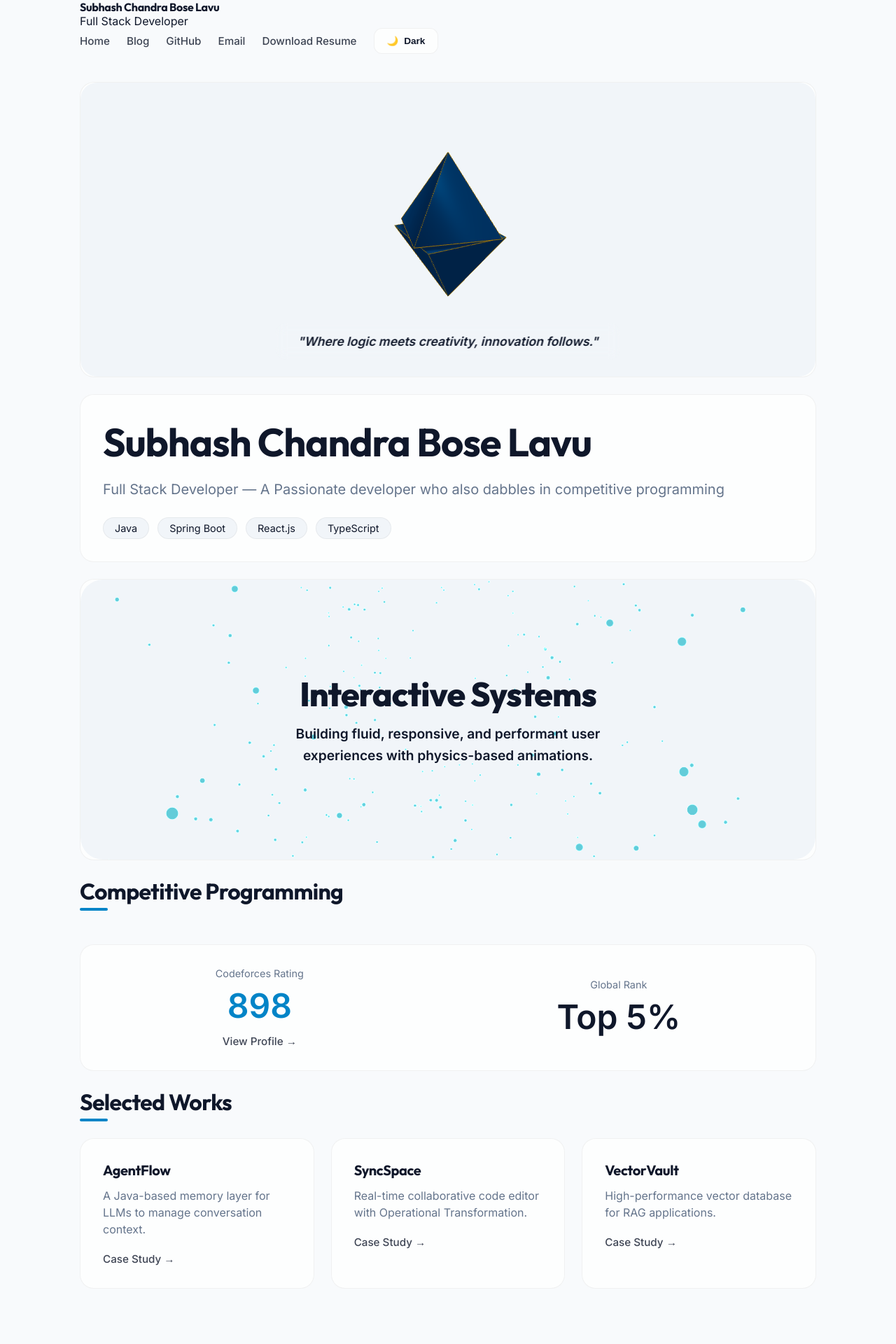
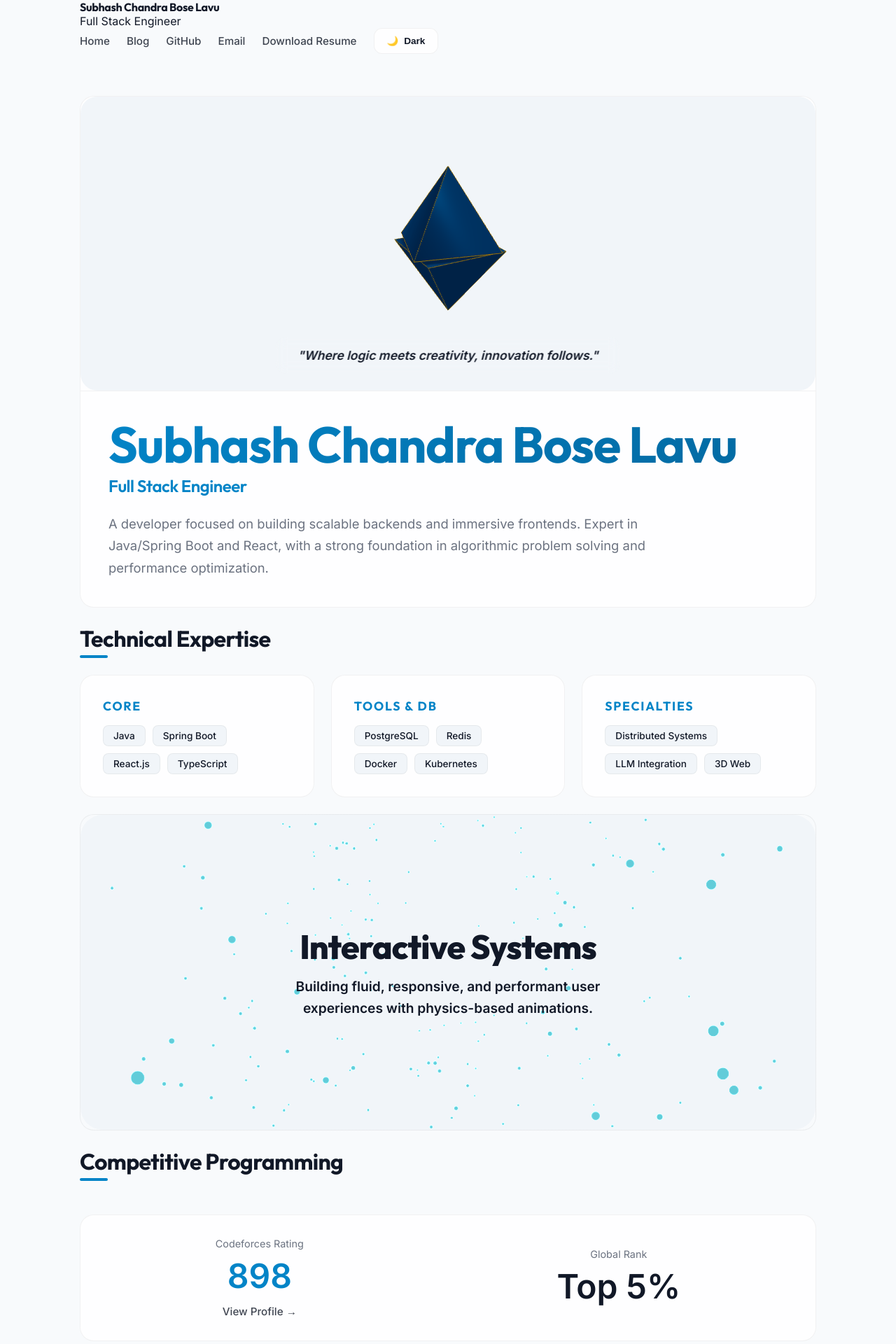
Before and after one commit to slyezil/subhash-portfolio, a React (Create React App) app: page / in a window 1280 px wide. Shown: the top 1920 px of the page at 70% size. Built offline with nearby package versions, Linux system fonts and the light colour scheme.

Commit message:
UI tweks to the skills section

```diff
--- a/src/data/siteConfig.js
+++ b/src/data/siteConfig.js
@@ -1,11 +1,15 @@
 export const SITE = {
   name: 'Subhash Chandra Bose Lavu',
-  title: 'Full Stack Developer',
-  bio: 'A Passionate developer who also dabbles in competitive programming',
-  skills: ['Java','Spring Boot','React.js','TypeScript'],
+  title: 'Full Stack Engineer',
+  bio: 'A developer focused on building scalable backends and immersive frontends. Expert in Java/Spring Boot and React, with a strong foundation in algorithmic problem solving and performance optimization.',
+  skillCategories: [
+    { name: 'Core', skills: ['Java', 'Spring Boot', 'React.js', 'TypeScript'] },
+    { name: 'Tools & DB', skills: ['PostgreSQL', 'Redis', 'Docker', 'Kubernetes'] },
+    { name: 'Specialties', skills: ['Distributed Systems', 'LLM Integration', '3D Web'] }
+  ],
   github: 'https://github.com/slyezil',
-  email: 'lavuscb@gmail',
+  email: 'lavuscb@gmail.com',
   resume: "/assets/resume/Subhash_Resume_v1.pdf",
   codeforces: 'https://codeforces.com/profile/slyezil',
-  profileImage: null // placeholder
+  profileImage: null
 };
--- a/src/index.css
+++ b/src/index.css
@@ -1,30 +1,36 @@
 @import url('https://fonts.googleapis.com/css2?family=Inter:wght@400;500;600&family=Outfit:wght@500;600;700;800&display=swap');
 
 :root {
-  /* Dark Theme (Default) */
-  --bg: #020617;
-  --bg-subtle: #0f172a;
-  --card: rgba(15, 23, 42, 0.6);
+  /* Premium Dark Theme - Restored Blue */
+  --bg: #030712;
+  --bg-subtle: #0b1120;
+  --card: rgba(17, 24, 39, 0.7);
   --card-border: rgba(255, 255, 255, 0.08);
-  --text: #f8fafc;
+  --text: #f9fafb;
   --text-muted: #94a3b8;
   --accent: #38bdf8;
+  /* Original Blue */
+  --accent-secondary: #0ea5e9;
   --accent-glow: rgba(56, 189, 248, 0.3);
-  --header-bg: rgba(2, 6, 23, 0.8);
-  --glass-blur: 12px;
+  --header-bg: rgba(3, 7, 18, 0.85);
+  --glass-blur: 16px;
+  --gradient-primary: linear-gradient(135deg, #38bdf8 0%, #0ea5e9 100%);
   color-scheme: dark;
 }
 
 [data-theme='light'] {
   --bg: #f8fafc;
   --bg-subtle: #f1f5f9;
-  --card: rgba(255, 255, 255, 0.7);
+  --card: rgba(255, 255, 255, 0.8);
   --card-border: rgba(0, 0, 0, 0.05);
-  --text: #0f172a;
-  --text-muted: #64748b;
+  --text: #111827;
+  --text-muted: #6b7280;
   --accent: #0284c7;
+  /* Original Light Blue */
+  --accent-secondary: #0ea5e9;
   --accent-glow: rgba(2, 132, 199, 0.15);
-  --header-bg: rgba(248, 250, 252, 0.8);
+  --header-bg: rgba(255, 255, 255, 0.85);
+  --gradient-primary: linear-gradient(135deg, #0284c7 0%, #0369a1 100%);
   color-scheme: light;
 }
 
@@ -139,8 +145,49 @@ h4,
 
 .projects-grid {
   display: grid;
-  grid-template-columns: repeat(auto-fit, minmax(280px, 1fr));
-  gap: 24px;
+  grid-template-columns: repeat(auto-fit, minmax(320px, 1fr));
+  gap: 32px;
+}
+
+.text-gradient {
+  background: var(--gradient-primary);
+  -webkit-background-clip: text;
+  -webkit-text-fill-color: transparent;
+  background-clip: text;
+}
+
+.badge {
+  background: var(--bg-subtle);
+  padding: 6px 14px;
+  border-radius: 8px;
+  border: 1px solid var(--card-border);
+  font-size: 0.85rem;
+  font-weight: 500;
+  transition: all 0.2s ease;
+}
+
+.badge:hover {
+  border-color: var(--accent);
+  color: var(--accent);
+}
+
+.accent-link {
+  color: var(--accent) !important;
+  opacity: 1 !important;
+  font-weight: 600 !important;
+  display: inline-flex;
+  align-items: center;
+  transition: transform 0.2s ease !important;
+}
+
+.accent-link:hover {
+  transform: translateX(4px);
+}
+
+.project-card {
+  display: flex;
+  flex-direction: column;
+  height: 100%;
 }
 
 button.theme-btn {
--- a/src/pages/Home.jsx
+++ b/src/pages/Home.jsx
@@ -8,9 +8,9 @@ import ProjectCard from '../components/ProjectCard';
 import { SITE } from '../data/siteConfig';
 
 const PROJECTS = [
-  { title: 'AgentFlow', desc: 'A Java-based memory layer for LLMs to manage conversation context.', link: '/post/building-agentflow' },
-  { title: 'SyncSpace', desc: 'Real-time collaborative code editor with Operational Transformation.', link: '#' },
-  { title: 'VectorVault', desc: 'High-performance vector database for RAG applications.', link: '#' }
+  { title: 'AgentFlow', desc: 'A sophisticated Java memory layer enabling stateful conversations with local LLMs.', link: '/post/building-agentflow', tags: ['Java', 'AI'] },
+  { title: 'SyncSpace', desc: 'Real-time collaborative workspace using Operational Transformation and WebSockets.', link: '#', tags: ['React', 'Node.js'] },
+  { title: 'VectorVault', desc: 'Custom vector indexing system for high-performance RAG implementations.', link: '#', tags: ['Python', 'Vector DB'] }
 ];
 
 export default function Home() {
@@ -43,35 +43,44 @@ export default function Home() {
 
       <main className="container">
         {/* Hero Section */}
-        <section className="animate-in" style={{ marginTop: '40px' }}>
+        <section className="animate-in" style={{ marginTop: '60px' }}>
           <div className="glass-card" style={{ padding: 0, overflow: 'hidden' }}>
+            <div style={{ width: '100%', borderBottom: '1px solid var(--card-border)' }}>
               <FuturisticHero />
             </div>
-          <div className="glass-card">
-            <h1 style={{ fontSize: '3.5rem', marginBottom: '16px' }}>{SITE.name}</h1>
-            <p style={{ fontSize: '1.25rem', color: 'var(--text-muted)', lineHeight: '1.6' }}>
-              {SITE.title} — {SITE.bio}
+            <div style={{ padding: '40px' }}>
+              <h1 className="text-gradient" style={{ fontSize: '4.5rem', marginBottom: '8px', lineHeight: 1 }}>{SITE.name}</h1>
+              <h2 style={{ fontSize: '1.5rem', color: 'var(--accent)', marginBottom: '24px', fontWeight: 600 }}>{SITE.title}</h2>
+              <p style={{ fontSize: '1.15rem', color: 'var(--text-muted)', lineHeight: '1.7', maxWidth: '800px' }}>
+                {SITE.bio}
               </p>
-            <div style={{ marginTop: '24px', display: 'flex', flexWrap: 'wrap', gap: '12px' }}>
-              {SITE.skills.map((skill, i) => (
-                <span key={i} style={{
-                  background: 'var(--bg-subtle)',
-                  padding: '6px 16px',
-                  borderRadius: '99px',
-                  border: '1px solid var(--card-border)',
-                  fontSize: '0.9rem'
-                }}>
+            </div>
+          </div>
+        </section>
+
+        {/* Skills Section */}
+        <section className="animate-in" style={{ animationDelay: '0.1s' }}>
+          <h2 className="section-title">Technical Expertise</h2>
+          <div style={{ display: 'grid', gridTemplateColumns: 'repeat(auto-fit, minmax(300px, 1fr))', gap: '24px' }}>
+            {SITE.skillCategories.map((cat, i) => (
+              <div key={i} className="glass-card" style={{ margin: 0 }}>
+                <h3 style={{ fontSize: '1.1rem', color: 'var(--accent)', marginBottom: '16px', textTransform: 'uppercase', letterSpacing: '0.1em' }}>{cat.name}</h3>
+                <div style={{ display: 'flex', flexWrap: 'wrap', gap: '10px' }}>
+                  {cat.skills.map((skill, j) => (
+                    <span key={j} className="badge">
                       {skill}
                     </span>
                   ))}
                 </div>
               </div>
+            ))}
+          </div>
         </section>
 
         {/* 3D Interlude 1: Floating Nodes */}
         <section className="animate-in" style={{ animationDelay: '0.2s' }}>
-          <div className="glass-card" style={{ padding: 0, overflow: 'hidden' }}>
-            <FloatingNodes height={400} />
+          <div className="glass-card" style={{ padding: 0, overflow: 'hidden', background: 'radial-gradient(circle at center, var(--bg-subtle) 0%, var(--bg) 100%)' }}>
+            <FloatingNodes height={450} />
           </div>
         </section>
 
@@ -100,14 +109,21 @@ export default function Home() {
           <h2 className="section-title">Selected Works</h2>
           <div className="projects-grid">
             {PROJECTS.map((p, i) => (
-              <div key={i} className="glass-card" style={{ margin: 0 }}>
-                <h3 style={{ fontSize: '1.25rem', marginBottom: '12px' }}>{p.title}</h3>
-                <p style={{ color: 'var(--text-muted)', marginBottom: '20px', lineHeight: '1.5' }}>{p.desc}</p>
+              <div key={i} className="glass-card project-card" style={{ margin: 0 }}>
+                <div style={{ display: 'flex', gap: '8px', marginBottom: '16px' }}>
+                  {p.tags.map((tag, idx) => (
+                    <span key={idx} style={{ fontSize: '0.7rem', color: 'var(--text-muted)', border: '1px solid var(--card-border)', padding: '2px 8px', borderRadius: '4px' }}>{tag}</span>
+                  ))}
+                </div>
+                <h3 style={{ fontSize: '1.4rem', marginBottom: '12px' }}>{p.title}</h3>
+                <p style={{ color: 'var(--text-muted)', marginBottom: '24px', lineHeight: '1.6', fontSize: '0.95rem' }}>{p.desc}</p>
+                <div style={{ marginTop: 'auto' }}>
                   {p.link.startsWith('/') ? (
-                  <Link className="link" to={p.link}>Case Study →</Link>
+                    <Link className="link accent-link" to={p.link}>View Project Case Study →</Link>
                   ) : (
-                  <a className="link" href={p.link} target={p.link !== '#' ? "_blank" : undefined} rel={p.link !== '#' ? "noopener noreferrer" : undefined}>Case Study →</a>
+                    <a className="link accent-link" href={p.link} target={p.link !== '#' ? "_blank" : undefined} rel={p.link !== '#' ? "noopener noreferrer" : undefined}>Explore Project →</a>
                   )}
+                </div>
               </div>
             ))}
           </div>
```
Lines whose indentation alone changed are shown as unchanged.
